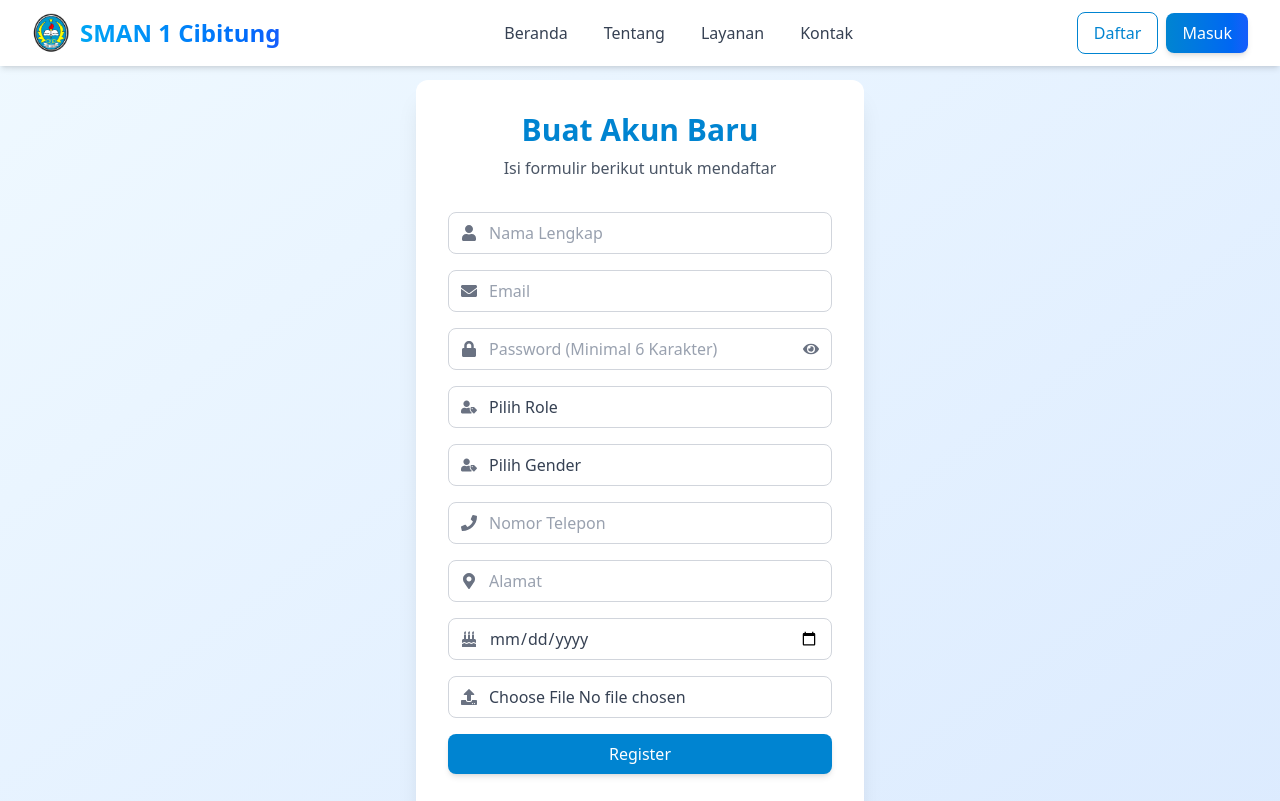
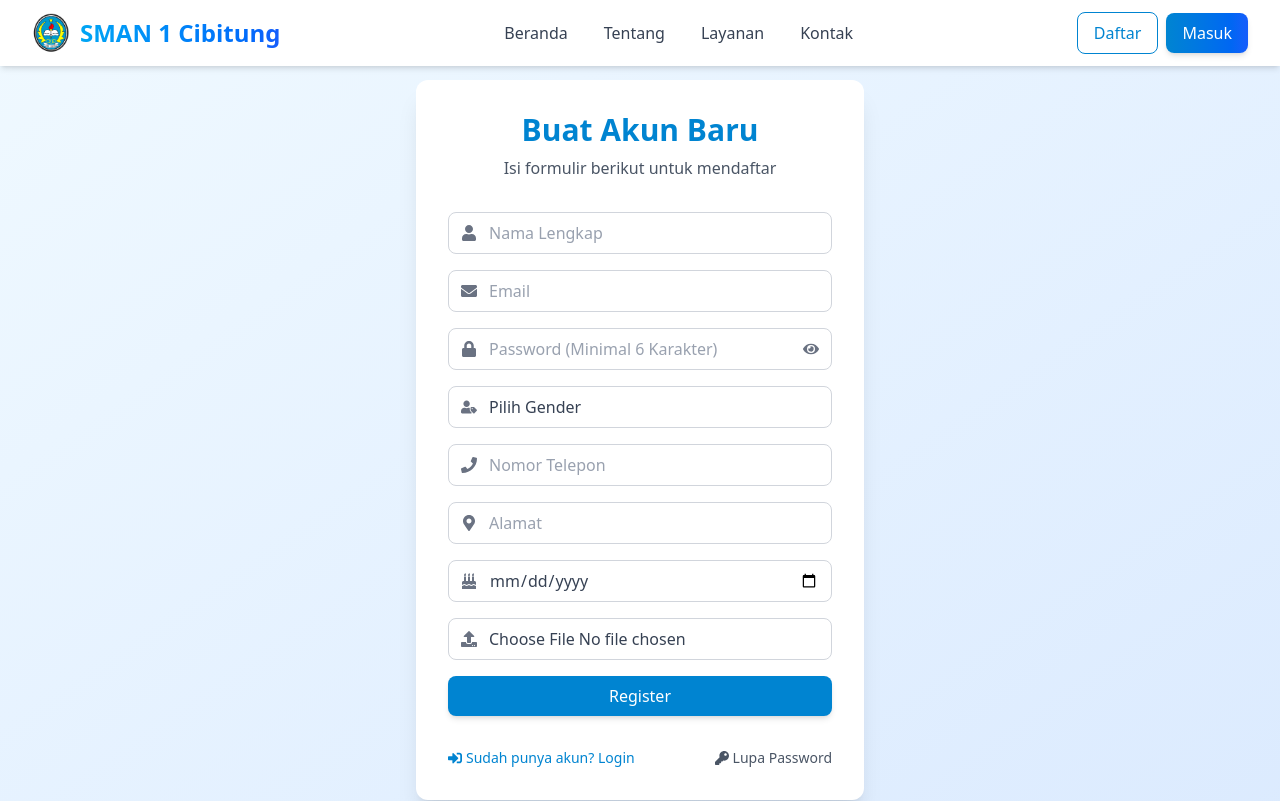
Before and after one commit to trWhyudi/School-Profile, a React (Vite) app in the folder frontend/: page /register in a window 1280 px wide. Shown: the top 801 px of the page. Built offline with nearby package versions, Linux system fonts and the light colour scheme.

Commit message:
Update role form

```diff
--- a/frontend/src/page/Login.jsx
+++ b/frontend/src/page/Login.jsx
@@ -97,9 +97,9 @@ const Login = () => {
                       required
                   >
                       <option value="">Pilih Role</option>
+                      <option value="Admin">Admin</option>
+                      <option value="Guru">Guru</option>
                       <option value="Murid">Murid</option>
-                      <option value="Guru">Guru</option>
-                      <option value="Admin">Admin</option>
                   </select>
               </div>
 
--- a/frontend/src/page/Register.jsx
+++ b/frontend/src/page/Register.jsx
@@ -13,7 +13,7 @@ const Register = () => {
     const [gender, setGender] = useState("")
     const [avatar, setAvatar] = useState(null)
     const [dateOfBirth, setDateOfBirth] = useState("")
-    const [role, setRole] = useState("")
+    const [role] = useState("Murid")
     const [showPassword, setShowPassword] = useState(false)
     const [loading, setLoading] = useState(false)
 
@@ -23,7 +23,7 @@ const Register = () => {
         e.preventDefault();
         setLoading(true);
 
-        if (!name || !email || !password || !phone || !address || !gender || !avatar || !dateOfBirth || !role) {
+        if (!name || !email || !password || !phone || !address || !gender || !dateOfBirth) {
             toast.error("Mohon isi semua data dengan benar.");
             setLoading(false);
             return;
@@ -63,7 +63,6 @@ const Register = () => {
             setGender("");
             setAvatar(null);
             setDateOfBirth("");
-            setRole("");
         } catch (error) {
             console.error("Registrasi gagal",error);
             if (error.response?.data?.message) {
@@ -143,19 +142,6 @@ const Register = () => {
                         </button>
                     </div>
 
-                    {/* Role Selection */}
-                    <div className='flex items-center border border-gray-300 rounded-lg px-3 py-2 focus-within:border-sky-500 focus-within:ring-1 focus-within:ring-sky-500'>
-                        <FaUserTag className='text-gray-500 mr-3 flex-shrink-0'/>
-                        <select
-                            className='w-full outline-none text-gray-700 bg-white appearance-none' value={role} onChange={(e) => setRole(e.target.value)}
-                            required
-                        >
-                            <option value="">Pilih Role</option>
-                            <option value="Murid">Murid</option>
-                            <option value="Guru">Guru</option>
-                        </select>
-                    </div>
-
                     {/* Gender Selection */}
                     <div className='flex items-center border border-gray-300 rounded-lg px-3 py-2 focus-within:border-sky-500 focus-within:ring-1 focus-within:ring-sky-500'>
                         <FaUserTag className='text-gray-500 mr-3 flex-shrink-0'/>
@@ -218,7 +204,6 @@ const Register = () => {
                                 accept='image/*'
                                 className='w-full outline-none text-gray-700'
                                 onChange={handleAvatarChange}
-                                required
                             />
                         </label>
                     </div>
```
